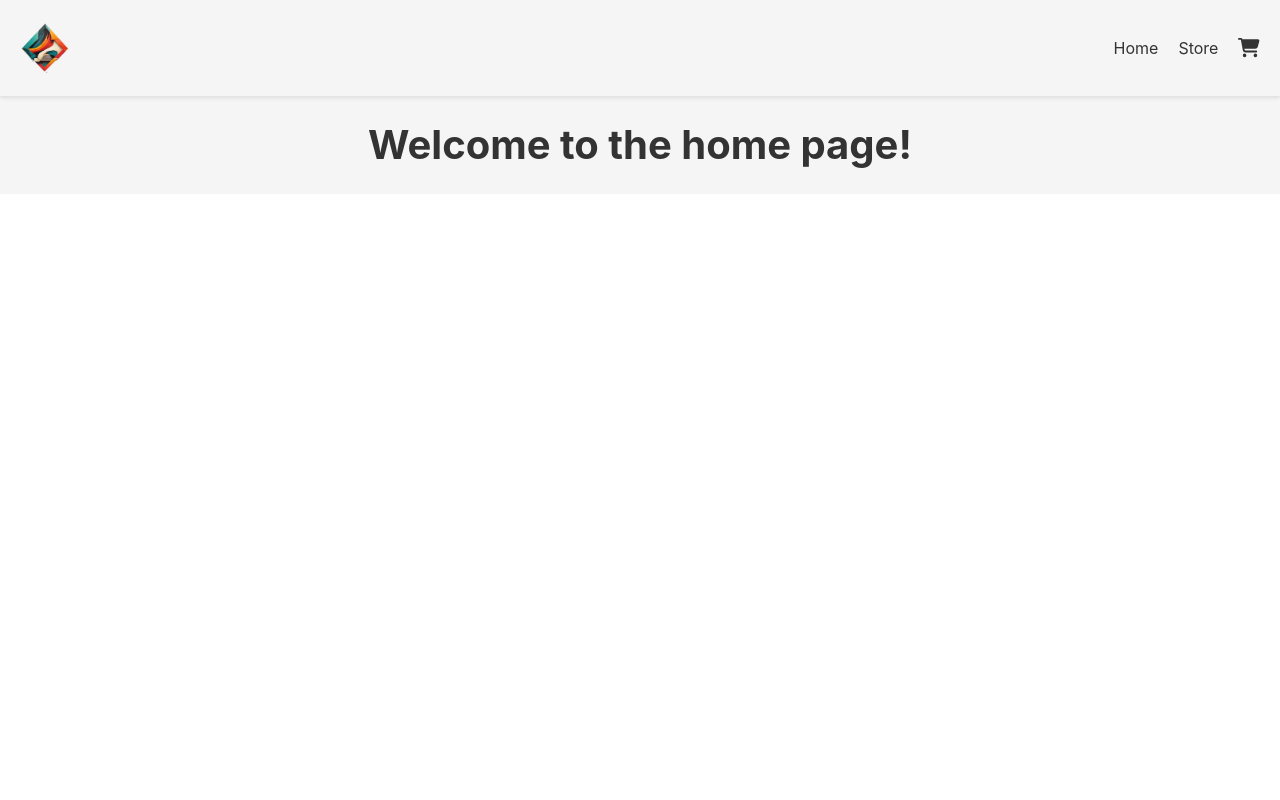
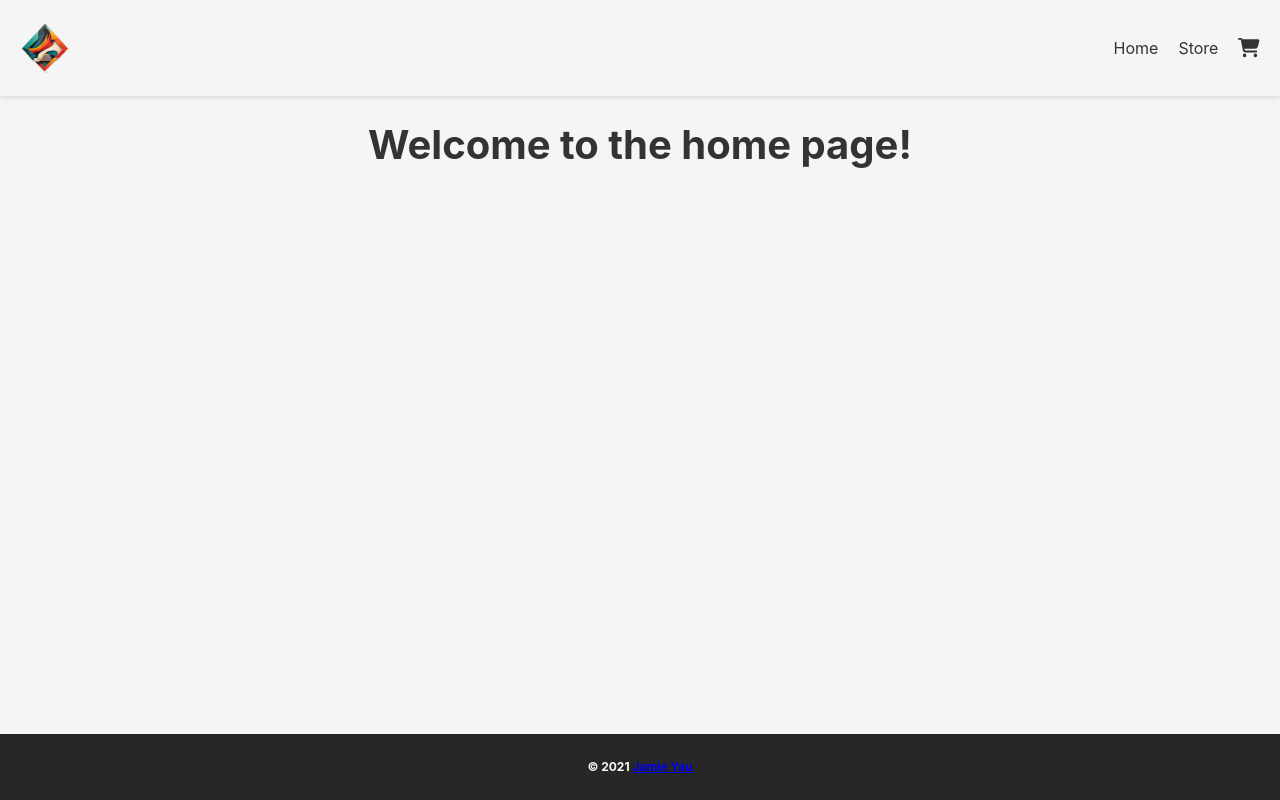
Before and after one commit to JamieYau/shopping-cart, a React (Vite) app: page / in a window 1280 px wide. Built offline with nearby package versions, Linux system fonts and the light colour scheme.

Commit message:
Refactor App.css and App.tsx, add Footer component

```diff
--- a/src/App.css
+++ b/src/App.css
@@ -1,3 +1,11 @@
 .App {
-  background-color: #fff;
+  display: flex;
+  flex-direction: column;
+  color: #333;
+  background-color: #f5f5f5;
+  min-height: 100vh;
 }
+
+main {
+  flex-grow: 1;
+}
--- a/src/App.tsx
+++ b/src/App.tsx
@@ -1,6 +1,7 @@
 import "./App.css";
 import { Outlet } from "react-router-dom";
 import Header from "./components/Header";
+import Footer from "./components/Footer";
 
 function App() {
   return (
@@ -9,7 +10,7 @@ function App() {
       <main>
         <Outlet />
       </main>
-      <footer />
+      <Footer />
     </div>
   );
 }
--- /dev/null
+++ b/src/components/Footer.module.css
@@ -0,0 +1,8 @@
+.footer {
+  background-color: #272727;
+  padding: 1em;
+  text-align: center;
+  color: #f9f9f9;
+  font-size: 12px;
+  font-weight: bold;
+}
--- /dev/null
+++ b/src/components/Footer.tsx
@@ -0,0 +1,11 @@
+import styles from "./Footer.module.css";
+
+export default function Footer() {
+  return (
+    <footer className={styles.footer}>
+      <p>
+        &copy; 2021 <a href="https://github.com/JamieYau">Jamie Yau</a>
+      </p>
+    </footer>
+  );
+}
--- a/src/pages/HomePage/HomePage.module.css
+++ b/src/pages/HomePage/HomePage.module.css
@@ -3,7 +3,6 @@
   flex-direction: column;
   align-items: center;
   justify-content: center;
-  background-color: #f5f5f5;
   color: #333;
 }
 
```
